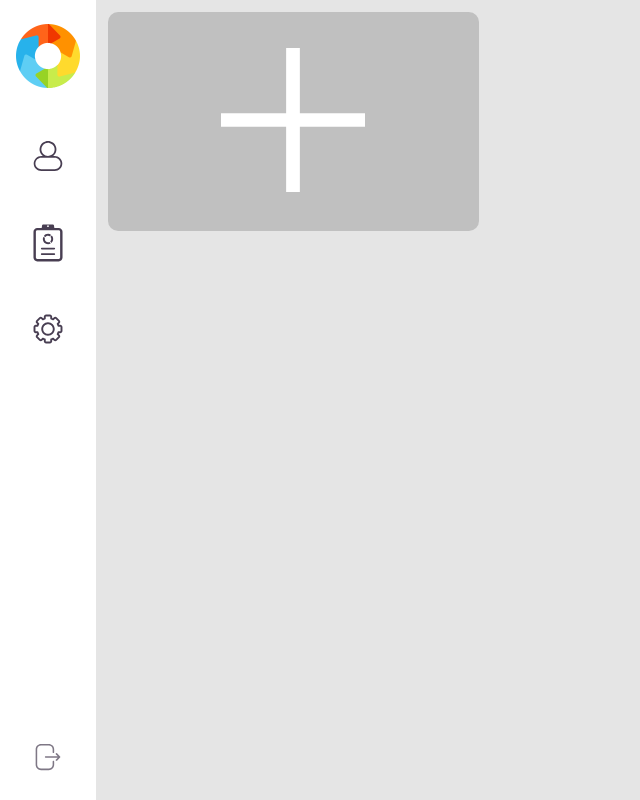
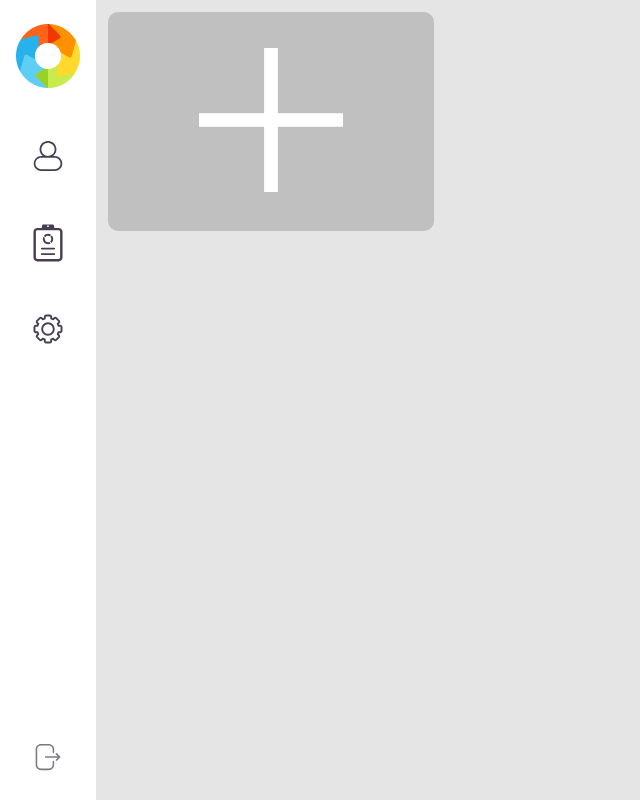
Before and after one commit to PawelTr/wr-tracker, a React (Create React App) app: page /settings in a window 1280 px wide. Shown: the whole page, without its empty margins (0-640 px from the left). Built offline with nearby package versions, Linux system fonts and the light colour scheme.

Commit message:
update cards style

```diff
--- a/src/components/progress-card/progress-card.scss
+++ b/src/components/progress-card/progress-card.scss
@@ -1,7 +1,7 @@
 @import "src/assets/variables";
 
 .card-wrapper {
-  width: 33.3333%;
+  width: 25%;
   min-width: 336px;
   padding: 12px;
 }
--- a/src/components/settings-card/settings-card.scss
+++ b/src/components/settings-card/settings-card.scss
@@ -2,7 +2,7 @@
 
 .settings-card {
   &__wrapper {
-    width: 33.333%;
+    width: 25%;
     min-width: 336px;
     padding: 12px;
   }
```
